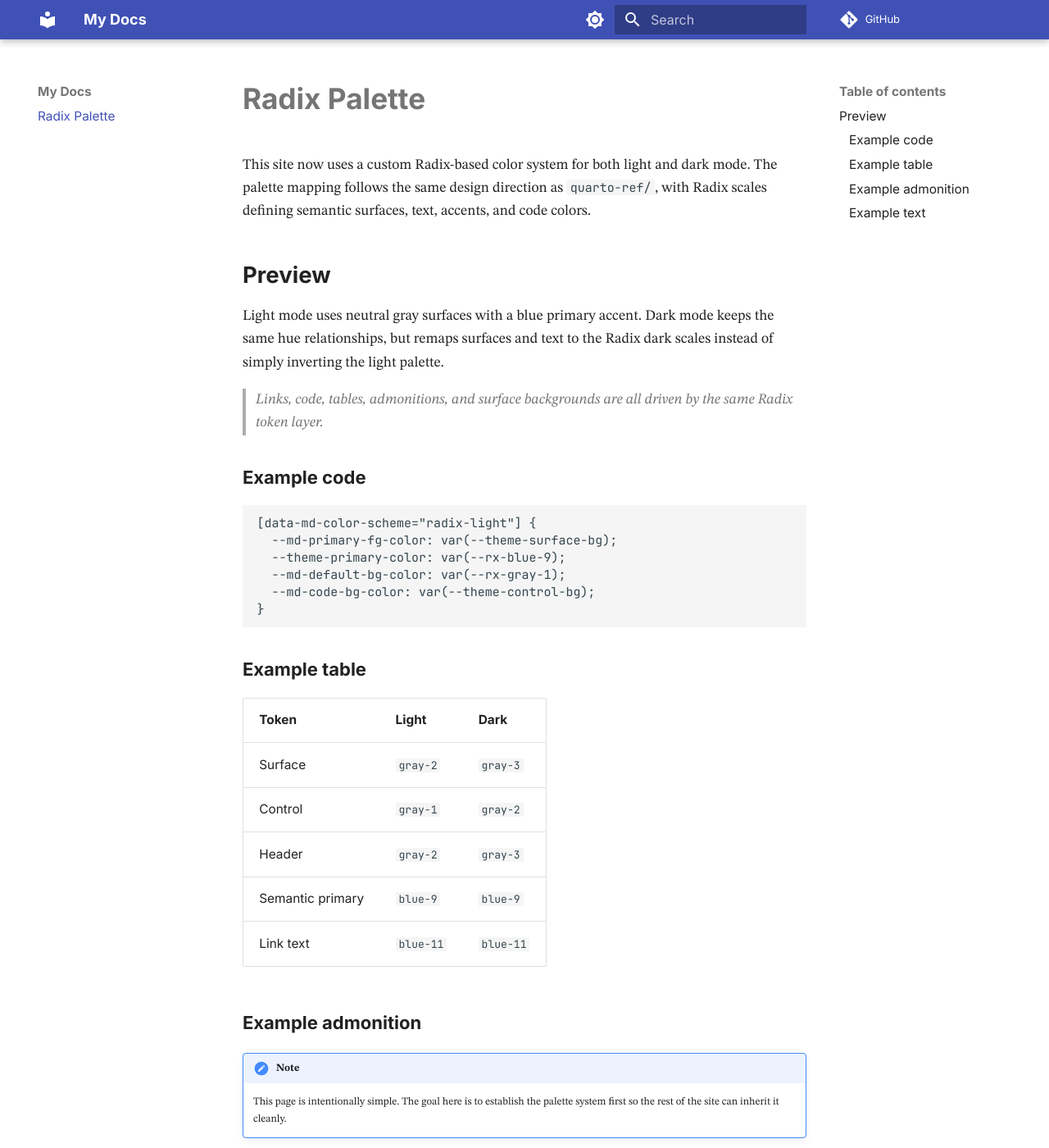
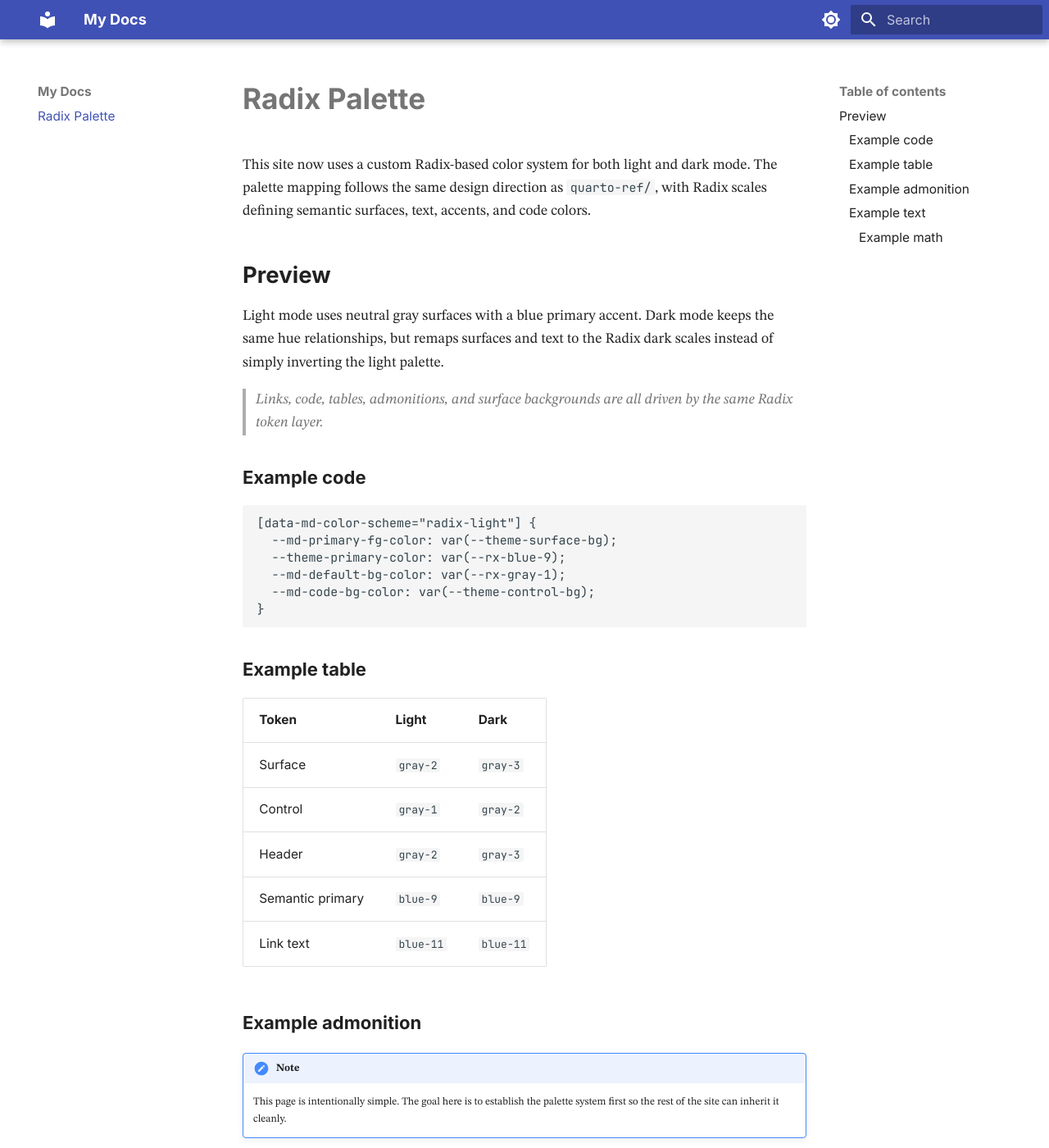
Before and after one commit to c-lin-chunyi/docs, an MkDocs documentation site: the page built from docs/index.md, in a window 1280 px wide and 1400 px high. Shown: the whole window at 82% size. Built offline with MkDocs 1.6.1 and Material for MkDocs 9.7.7, drawn with Linux system fonts in a browser that asks for light colours; comment, search, counter and statistics services are not loaded; some of the changed text lies outside the part shown.

Commit message:
fix search bar

```diff
--- a/docs/index.md
+++ b/docs/index.md
@@ -49,3 +49,11 @@ Lorem ipsum dolor sit amet, consectetur adipiscing elit, sed do eiusmod tempor i
  Curabitur semper venenatis lectus viverra ex dictumst nulla maximus. Primis iaculis elementum conubia feugiat venenatis dolor augue ac blandit nullam ac phasellus turpis feugiat mollis. Duis lectus porta mattis imperdiet vivamus augue litora lectus arcu. Justo torquent pharetra volutpat ad blandit bibendum accumsan nec elit cras luctus primis ipsum gravida class congue.
 
  Vehicula etiam elementum finibus enim duis feugiat commodo adipiscing tortor tempor elit. Et mollis consectetur habitant turpis tortor consectetur adipiscing vulputate dolor lectus iaculis convallis adipiscing. Nam hendrerit dignissim condimentum ullamcorper diam morbi eget consectetur odio in sagittis.
+
+#### Example math
+
+$1+1 =2$
+
+$$
+E = mc^2
+$$
--- /dev/null
+++ b/docs/stylesheets/header.css
@@ -0,0 +1,7 @@
+@media screen and (min-width: 76.25em) {
+  .md-header__inner.md-grid {
+    max-width: none;
+    margin-left: max(0.2rem, calc((100% - 61rem) / 2));
+    margin-right: 0.2rem;
+  }
+}
--- a/mkdocs.yml
+++ b/mkdocs.yml
@@ -1,6 +1,5 @@
 site_name: My Docs
 site_url: https://www.chunyi-lin.com
-repo_url: https://github.com/c-lin-chunyi/blog
 
 theme:
   font: false
@@ -25,6 +24,7 @@ theme:
 extra_css:
   - stylesheets/fonts.css
   - stylesheets/radix.css
+  - stylesheets/header.css
   - stylesheets/footer.css
 
 extra_javascript:
@@ -36,6 +36,7 @@ extra:
     years: "2026"
     license_name: CC BY 4.0
     license_url: https://creativecommons.org/licenses/by/4.0/
+    repo_url: https://github.com/c-lin-chunyi/blog
     orcid: 0009-0008-9762-8705
     pgp_key: pgp_clin.asc.txt
     pgp_fingerprint: "15C2 CB51 1D1E 1A79 C2B2<br>F5F3 ED31 DE03 7AEF 5C7E"
--- a/overrides/partials/footer.html
+++ b/overrides/partials/footer.html
@@ -99,7 +99,7 @@
           Made with <a href="https://squidfunk.github.io/mkdocs-material/" target="_blank" rel="noopener">Material for MkDocs</a>
         </div>
         <div class="faux-block">
-          <a href="{{ config.repo_url }}" target="_blank" rel="noopener">
+          <a href="{{ footer.repo_url }}" target="_blank" rel="noopener">
             View the source at
             <span class="site-footer__inline-icon" aria-hidden="true">
               {% include ".icons/fontawesome/brands/github.svg" %}
```
